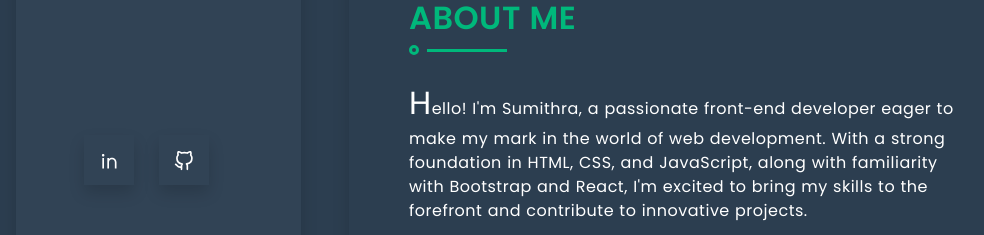
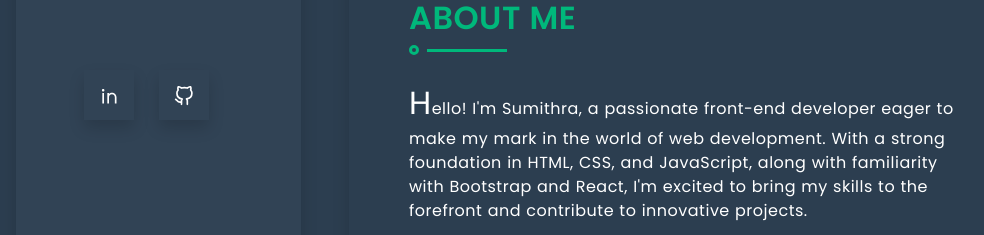
Before and after one commit to Sumithra-1011/my-portfolio, a React (Vite) app: page / in a window 1280 px wide. Shown: the part 501-736 px from the top of the page, without its empty margins (54-1038 px from the left). Built offline with nearby package versions, Linux system fonts and the light colour scheme.

Commit message:
second commit

```diff
--- a/src/sidenavbar/sidenavbar.css
+++ b/src/sidenavbar/sidenavbar.css
@@ -91,7 +91,7 @@
 
 .navfoot {
   color: var(--light);
-  margin-top: 120px;
+  margin-top:55px;
   justify-content: center;
   font-size: 20px;
   font-weight: 600;
```
